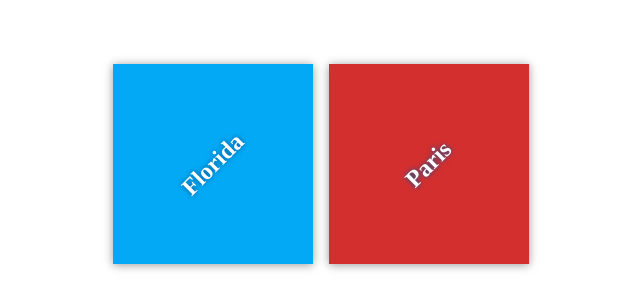
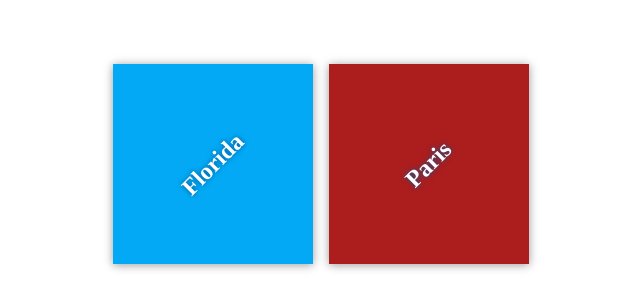
Before and after one commit to saratjab/my-travel-plans, a plain HTML site: page index.html in a window 1280 px wide. Shown: the part 236-544 px from the top of the page, without its empty margins (319-959 px from the left). Drawn offline with Linux system fonts and the light colour scheme.

Commit message:
Alter Paris color

```diff
--- a/app.css
+++ b/app.css
@@ -56,5 +56,5 @@ h2 {
 }
 
 #paris {
-    background-color: #d32f2f;
+    background-color: #ac1d1d;
 }
```
